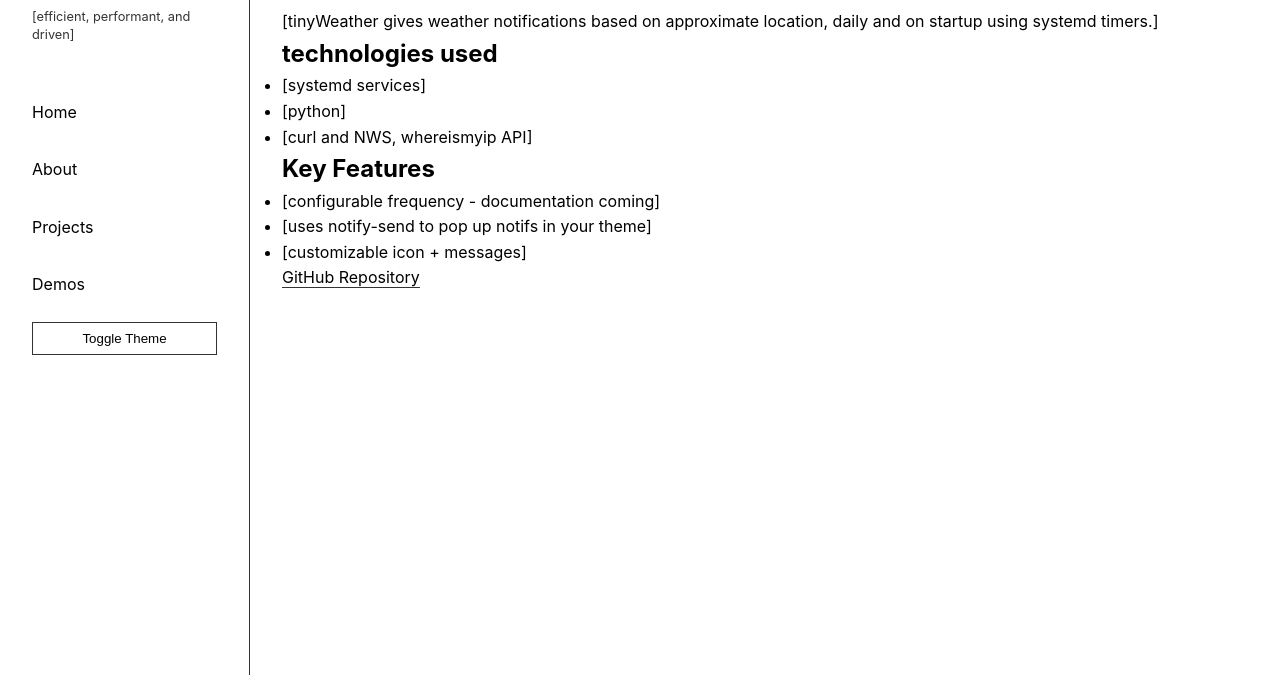
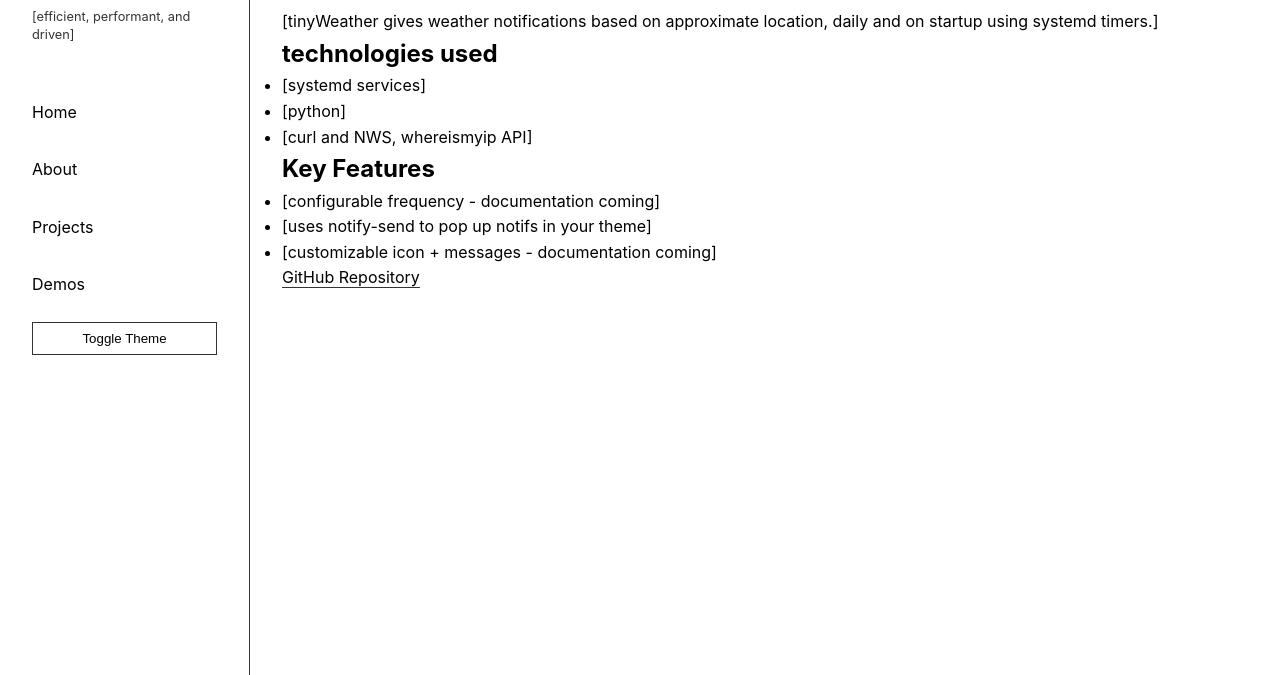
Before and after one commit to zhenloopy/zhenweb, a plain HTML site: page projects/tinyWeather.html in a window 1280 px wide. Shown: the part 125-800 px from the top of the page. Drawn offline with Linux system fonts and the light colour scheme.

Commit message:
changed description of tinyWeather

```diff
--- a/projects/tinyWeather.html
+++ b/projects/tinyWeather.html
@@ -49,7 +49,7 @@
                 <ul>
                     <li>[configurable frequency - documentation coming]</li>
                     <li>[uses notify-send to pop up notifs in your theme]</li>
-                    <li>[customizable icon + messages]</li>
+                    <li>[customizable icon + messages - documentation coming]</li>
                 </ul>
 
                 <!-- Add links to live demo, GitHub, etc. -->
```
